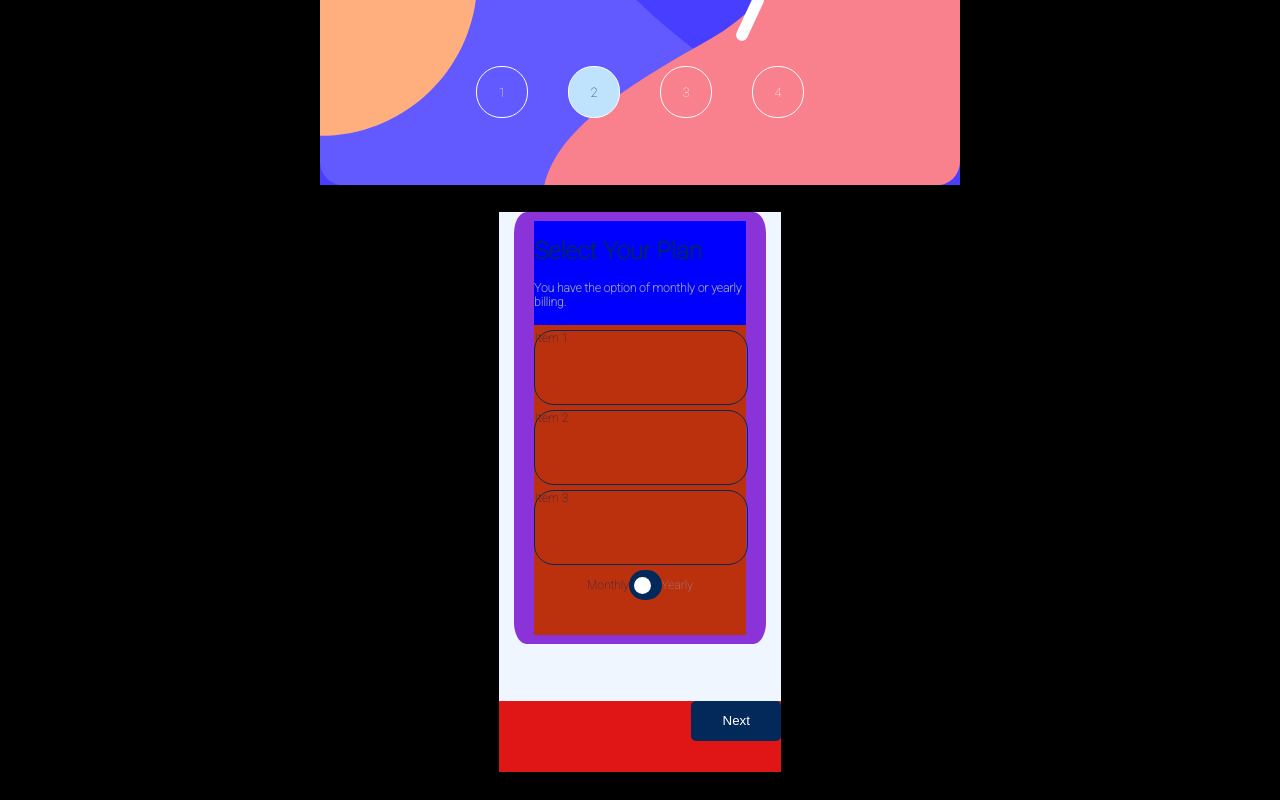
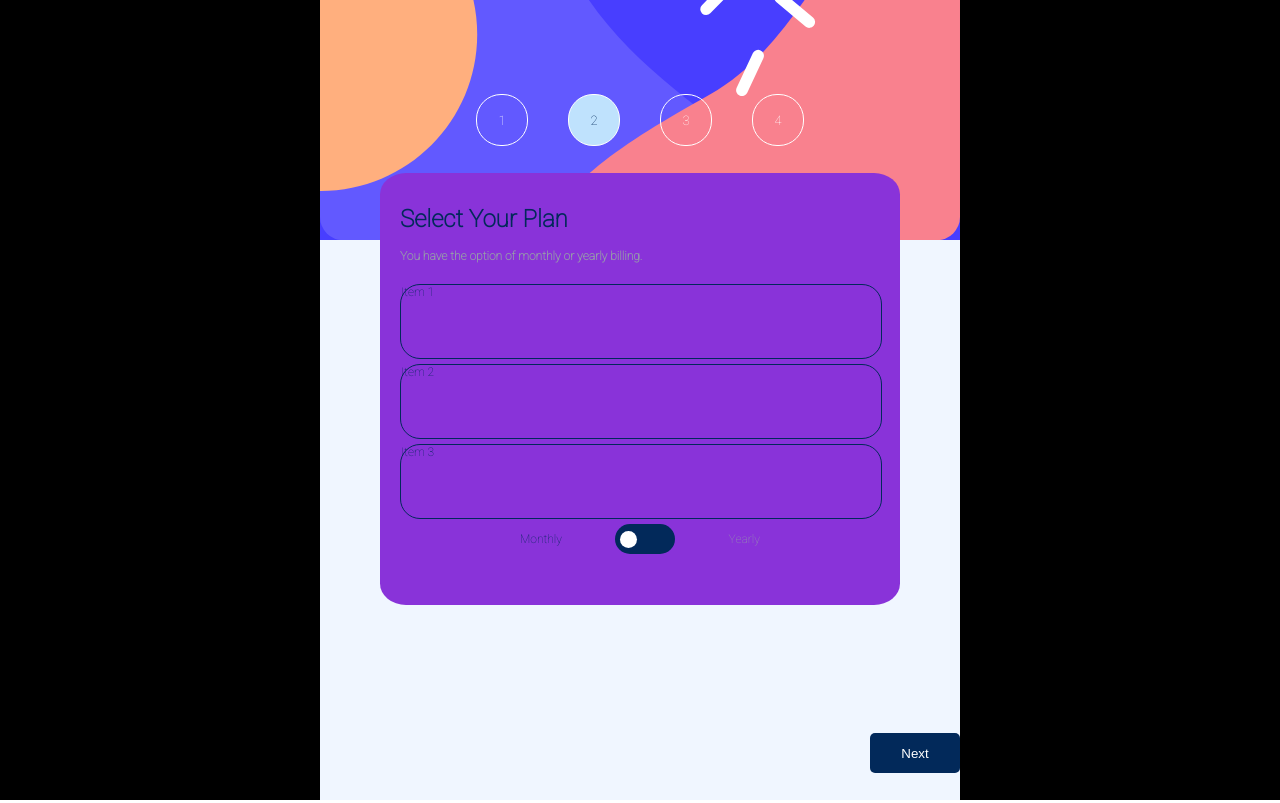
Before and after one commit to ablashika/muilti-step-form, a React (Create React App) app: page /step-two in a window 1280 px wide. Built offline with nearby package versions, Linux system fonts and the light colour scheme.

Commit message:
checking if all inputs are field

```diff
--- a/src/App.js
+++ b/src/App.js
@@ -1,15 +1,12 @@
 
 import '../src/styles.css';
 import StepCard from './components/StepCard';
-import { useLocation } from 'react-router-dom';
+import { useLocation,useNavigate } from 'react-router-dom';
 import { useState, useEffect } from 'react';
 import Routers from './components/Router';
 
 
-
-
 function App() {
-
   const location = useLocation();
   const [isActive, setActive] = useState(location.pathname)
   const [userData, setUserData] = useState([{name:"Mahsd",email:"jhdbd",number:438}]);
@@ -19,9 +16,53 @@ function App() {
 
     setActive(location.pathname);
   }, [location.pathname]);
-  console.log(userData)
 
-  // console.log(isActive)
+  const navigate = useNavigate()
+
+  //checking if all inputs are field
+  function handleNavigate(next) {
+    const activeStepIndex = steps.findIndex(step => step.path === isActive);
+    const activeStep = steps[activeStepIndex];
+    const activeInputs = activeStep.inputs;
+    const filledInputs = activeInputs.filter(input => userData[input.name]);
+
+    if (filledInputs.length === activeInputs.length) {
+      navigate(next);
+    } else {
+      alert('Please fill out all required fields.');
+    }
+  }
+
+  //keeps track of data in each steps that need to be field
+  const steps = [
+    {
+      path: "/",
+      inputs: [
+        { name: "name", required: true },
+        { name: "email", required: true },
+        { name: "number", required: true },
+      ],
+    },
+    {
+      path: "/step-two",
+      inputs: [{ name: "plan", required: true }],
+    },
+    {
+      path: "/step-three",
+      inputs: [{ name: "payment", required: true }],
+    },
+    {
+      path: "/step-four",
+      inputs: [{ name: "confirmation", required: true }],
+    },
+  ];
+
+
+
+
+
+
+
 
   return (
     <div className="App">
@@ -33,24 +74,32 @@ function App() {
         stepInfo="YOUR INFO"
         circle="1"
         isActive={isActive === '/'}
+        next='/'
+        handleNavigate={handleNavigate}
         />
         <StepCard
         stepName="STEP 2"
         stepInfo="SELECT PLAN"
         circle="2"
         isActive= {isActive === '/step-two'}
+        next={ '/step-two'}
+        handleNavigate={handleNavigate}
         />
         <StepCard
         stepName="STEP 3"
         stepInfo="SELECT PLAN"
         circle="3"
         isActive= {isActive === '/step-three'}
+        next={ '/step-three'}
+        handleNavigate={handleNavigate}
         />
         <StepCard
         stepName="STEP 4"
         stepInfo="SELECT PLAN"
         circle="4"
         isActive={isActive === '/step-four'}
+        next={ '/step-four'}
+        handleNavigate={handleNavigate}
         />
 
         </div>
--- a/src/components/SecondStep.js
+++ b/src/components/SecondStep.js
@@ -24,25 +24,9 @@ export default function SecondStep({userData, setUserData}) {
       return { ...user, itemsSelected: formData };
     });
     setUserData(updatedUserData);
-    navigate('/step-three', { state: { userData: updatedUserData } });
+    navigate('/step-three');
+    // navigate('/step-three', { state: { userData: updatedUserData } });
   };
-
-//  const handleFormSubmit = () => {
-//   console.log("hhs")
-//   console.log("Selected items:", selectedItems);
-//   const formData = selectedItems.map(item => item.id);
-//     const updatedUserData = userData.map(user => {
-//         return { ...user, itemsSelected: formData };
-//       });
-
-//    setUserData(updatedUserData);
-//    console.log("Form data:", formData);
-//   console.log("User data:", updatedUserData);
-//   setUserData(updatedUserData);
-//   navigate("/step-three");
-//   console.log(userData, "js");
-//   navigate('/step-three');
-//  };
 
  useEffect(() => {
   const formData = selectedItems.map(item => item.id);
@@ -50,36 +34,23 @@ export default function SecondStep({userData, setUserData}) {
   setUserData(updatedUserData);
 }, [selectedItems]);
 
-
-
-
  const handleToggle = () => {
           setIsOn(!isOn);
  };
 
-
-
-
-//  const handleCheckboxChange = (item, isChecked) => {
-//           if (isChecked) {
-//             setSelectedItems([...selectedItems, item]);
-//           } else {
-//             setSelectedItems(selectedItems.filter(selectedItem => selectedItem.id !== item.id));
-//           }
-//  };
 const handleCheckboxChange = (item, isChecked) => {
   if (isChecked) {
     setSelectedItems([...selectedItems, item]);
   } else {
     setSelectedItems(selectedItems.filter(selectedItem => selectedItem.id !== item.id));
   }
-  console.log("Selected items:", selectedItems);
 };
 
 return (
-  <form onSubmit={handleFormSubmit}>
+
   <div className="stepCard">
-    <div className="topStep-second">
+     <form onSubmit={handleFormSubmit}>
+    <div className="topStep topStep-second">
       <div className="top-text-box">
         <h1>Select Your Plan</h1>
         <h4 className="gray-text">You have the option of monthly or yearly billing.</h4>
@@ -122,8 +93,9 @@ return (
     <div className="nextStep-box-second">
       <button type="submit">Next</button>
     </div>
+    </form>
   </div>
-</form>
+
 
     // <div className='stepCard'>
     //   <form onSubmit={handleFormSubmit}>
--- a/src/components/StepCard.js
+++ b/src/components/StepCard.js
@@ -1,19 +1,16 @@
-import React from 'react'
+
+import React from 'react';
 
 export default function StepCard(props) {
   return (
-
-
-
-
-    <div className='step-circle-box'>
-        <div className={props.isActive ? 'step-cirle-active radius' : 'step-cirle radius'}>{props.circle}</div>
-        <div className='step-text-box'>
+    <div className='step-circle-box' onClick={() => props.handleNavigate(props.next)}>
+      <div className={props.isActive ? 'step-cirle-active radius' : 'step-cirle radius'}>
+        {props.circle}
+      </div>
+      <div className='step-text-box'>
         <p className='step-text'>{props.stepName}</p>
-         <h4 className='step-text'>{props.stepInfo}</h4>
-        </div>
+        <h4 className='step-text'>{props.stepInfo}</h4>
+      </div>
     </div>
-
-
-  )
+  );
 }
--- a/src/components/ThirdStep.js
+++ b/src/components/ThirdStep.js
@@ -1,3 +1,86 @@
+
+import React, { useState } from 'react';
+import { useNavigate } from 'react-router-dom';
+import { useForm } from 'react-hook-form';
+
+const addOns = [
+  { id: 'onlineService', label: 'Online Service', description: 'Access to multiple player games', price: 1 },
+  { id: 'largerStorage', label: 'Larger Storage', description: 'Extra 1TB of cloud save', price: 1 },
+  { id: 'otherService', label: 'Other Service', description: 'Access to other services', price: 1 }
+];
+
+export default function ThirdStep({ userData, setUserData }) {
+  const [addOnSelection, setAddOnSelection] = useState(addOns.map(addOn => ({ ...addOn, isActive: false })));
+
+  const { register, handleSubmit, formState: { errors } } = useForm();
+  const navigate = useNavigate();
+
+  const handleClick = () => {
+    const formData = addOnSelection.filter(addOn => addOn.isActive).map(addOn => addOn.id);
+    const updatedUserData = userData.map(user => ({ ...user, addsOnSelected: formData }));
+    setUserData(updatedUserData);
+    navigate('/step-four');
+  };
+
+  const handleClickBack = () => {
+    navigate('/step-two');
+  };
+
+  const handleToggle = (id) => {
+    setAddOnSelection(addOnSelection.map(addOn => {
+      if (addOn.id === id) {
+        return { ...addOn, isActive: !addOn.isActive };
+      } else {
+        return addOn;
+      }
+    }));
+  };
+
+  return (
+    <div className='stepCard'>
+      <form onSubmit={handleSubmit(handleClick)}>
+        <div className='topStep'>
+          <h1>Pick add-ons</h1>
+          <h4 className='gray-text'>Add-ons help enhance your gaming experience.</h4>
+          <div className='top-box'>
+            {addOnSelection.map(addOn => (
+              <div key={addOn.id} className={addOn.isActive ? 'adds-on-box-active' : 'adds-on-box'}>
+                <input className='check-box' type="checkbox" checked={addOn.isActive} onChange={() => handleToggle(addOn.id)} />
+                <div className='adds-on-items'>
+                  <h3>{addOn.label}</h3>
+                  <p className='gret-text'>{addOn.description}</p>
+                </div>
+                <p className='purple-text'>+${addOn.price}/mo</p>
+              </div>
+            ))}
+          </div>
+        </div>
+        <div className='nextStep-box'>
+          <div onClick={handleClickBack} className='gray-text'><p>Go Back</p></div>
+          <button type="submit">Next</button>
+        </div>
+      </form>
+    </div>
+  );
+}
+
+
+// Moved the addOns constant outside of the component as it does not depend on any prop or state.
+// Replaced the isActiveOnline, isActiveLarger, and isActive state variables with a single addOnSelection state array, which is initialized with each add-on having an isActive property set to false.
+// Updated the handleClick function to filter the addOnSelection array to get only the add-ons that are active, then map them to an array of their IDs, and finally update the userData state with this new array before navigating to the next step.
+// Updated the handleToggle function to take an id parameter that identifies
+
+
+
+
+// User
+
+// The handleToggle function is responsible for toggling the selection of an add-on when its checkbox is clicked. It takes an id parameter that identifies the add-on being toggled.
+
+// Inside the function, setAddOnSelection is called to update the addOnSelection state based on the id parameter. It maps over the addOnSelection array and checks if the current addOn object's id matches the id parameter. If it does, the isActive property of the object is toggled to the opposite of its current value. If it doesn't match, the object is returned without any changes.
+
+// The updated addOnSelection state is then used to update the checkbox input's checked property and the isActive class is added or removed from the add-on item based on its isActive value.
+
 
 
 // //     <div className='nextStep-box'>
@@ -101,86 +184,3 @@
 //     </div>
 //   );
 // }
-
-
-import React, { useState } from 'react';
-import { useNavigate } from 'react-router-dom';
-import { useForm } from 'react-hook-form';
-
-const addOns = [
-  { id: 'onlineService', label: 'Online Service', description: 'Access to multiple player games', price: 1 },
-  { id: 'largerStorage', label: 'Larger Storage', description: 'Extra 1TB of cloud save', price: 1 },
-  { id: 'otherService', label: 'Other Service', description: 'Access to other services', price: 1 }
-];
-
-export default function ThirdStep({ userData, setUserData }) {
-  const [addOnSelection, setAddOnSelection] = useState(addOns.map(addOn => ({ ...addOn, isActive: false })));
-
-  const { register, handleSubmit, formState: { errors } } = useForm();
-  const navigate = useNavigate();
-
-  const handleClick = () => {
-    const formData = addOnSelection.filter(addOn => addOn.isActive).map(addOn => addOn.id);
-    const updatedUserData = userData.map(user => ({ ...user, addsOnSelected: formData }));
-    setUserData(updatedUserData);
-    navigate('/step-four');
-  };
-
-  const handleClickBack = () => {
-    navigate('/step-two');
-  };
-
-  const handleToggle = (id) => {
-    setAddOnSelection(addOnSelection.map(addOn => {
-      if (addOn.id === id) {
-        return { ...addOn, isActive: !addOn.isActive };
-      } else {
-        return addOn;
-      }
-    }));
-  };
-
-  return (
-    <div className='stepCard'>
-      <form onSubmit={handleSubmit(handleClick)}>
-        <div className='topStep'>
-          <h1>Pick add-ons</h1>
-          <h4 className='gray-text'>Add-ons help enhance your gaming experience.</h4>
-          <div className='top-box'>
-            {addOnSelection.map(addOn => (
-              <div key={addOn.id} className={addOn.isActive ? 'adds-on-box-active' : 'adds-on-box'}>
-                <input className='check-box' type="checkbox" checked={addOn.isActive} onChange={() => handleToggle(addOn.id)} />
-                <div className='adds-on-items'>
-                  <h3>{addOn.label}</h3>
-                  <p className='gret-text'>{addOn.description}</p>
-                </div>
-                <p className='purple-text'>+${addOn.price}/mo</p>
-              </div>
-            ))}
-          </div>
-        </div>
-        <div className='nextStep-box'>
-          <div onClick={handleClickBack} className='gray-text'><p>Go Back</p></div>
-          <button type="submit">Next</button>
-        </div>
-      </form>
-    </div>
-  );
-}
-
-
-// Moved the addOns constant outside of the component as it does not depend on any prop or state.
-// Replaced the isActiveOnline, isActiveLarger, and isActive state variables with a single addOnSelection state array, which is initialized with each add-on having an isActive property set to false.
-// Updated the handleClick function to filter the addOnSelection array to get only the add-ons that are active, then map them to an array of their IDs, and finally update the userData state with this new array before navigating to the next step.
-// Updated the handleToggle function to take an id parameter that identifies
-
-
-
-
-// User
-
-// The handleToggle function is responsible for toggling the selection of an add-on when its checkbox is clicked. It takes an id parameter that identifies the add-on being toggled.
-
-// Inside the function, setAddOnSelection is called to update the addOnSelection state based on the id parameter. It maps over the addOnSelection array and checks if the current addOn object's id matches the id parameter. If it does, the isActive property of the object is toggled to the opposite of its current value. If it doesn't match, the object is returned without any changes.
-
-// The updated addOnSelection state is then used to update the checkbox input's checked property and the isActive class is added or removed from the add-on item based on its isActive value.
--- a/src/styles.css
+++ b/src/styles.css
@@ -182,14 +182,14 @@ media only screen and (max-width: 375px)
 
   }
   .top-text-box{
-    background-color: blue;
+    /* background-color: blue; */
     /* height: 30%; */
   }
   .top-box{
     /* height: 70%; */
     display: flex;
     flex-direction: column;
-    background-color: rgb(187, 49, 14);
+    /* background-color: rgb(187, 49, 14); */
     }
 
   .form-input{
@@ -230,7 +230,7 @@ media only screen and (max-width: 375px)
   }
 
   .nextStep-box-second{
-    background-color: hsl(0, 83%, 48%);
+    /* background-color: hsl(0, 83%, 48%); */
     width: 100%;
     height:30%;
     display: flex;
@@ -439,7 +439,7 @@ flex-direction: column;
 } */
 
 .top-text-box{
-  background-color: blue;
+  /* background-color: blue; */
   height: 25%;
   margin: 0%;
 }
@@ -447,7 +447,7 @@ flex-direction: column;
   height: 75%;
   display: flex;
   flex-direction: column;
-  background-color: rgb(187, 49, 14);
+  /* background-color: rgb(187, 49, 14); */
   margin: 0%;
   }
 
```
Also changed, not shown: src/components/FourthStep.js (+40 -40 lines).
